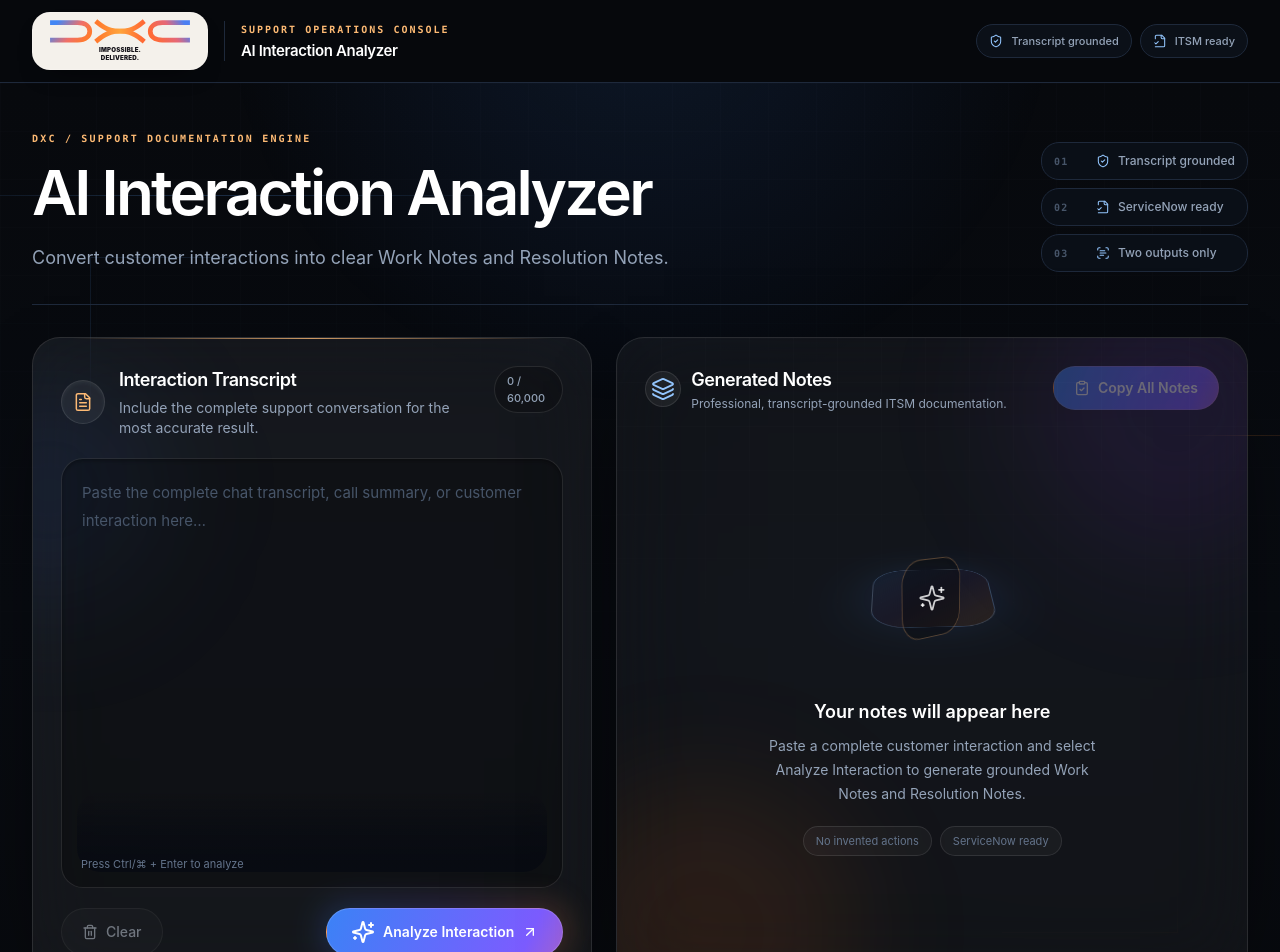
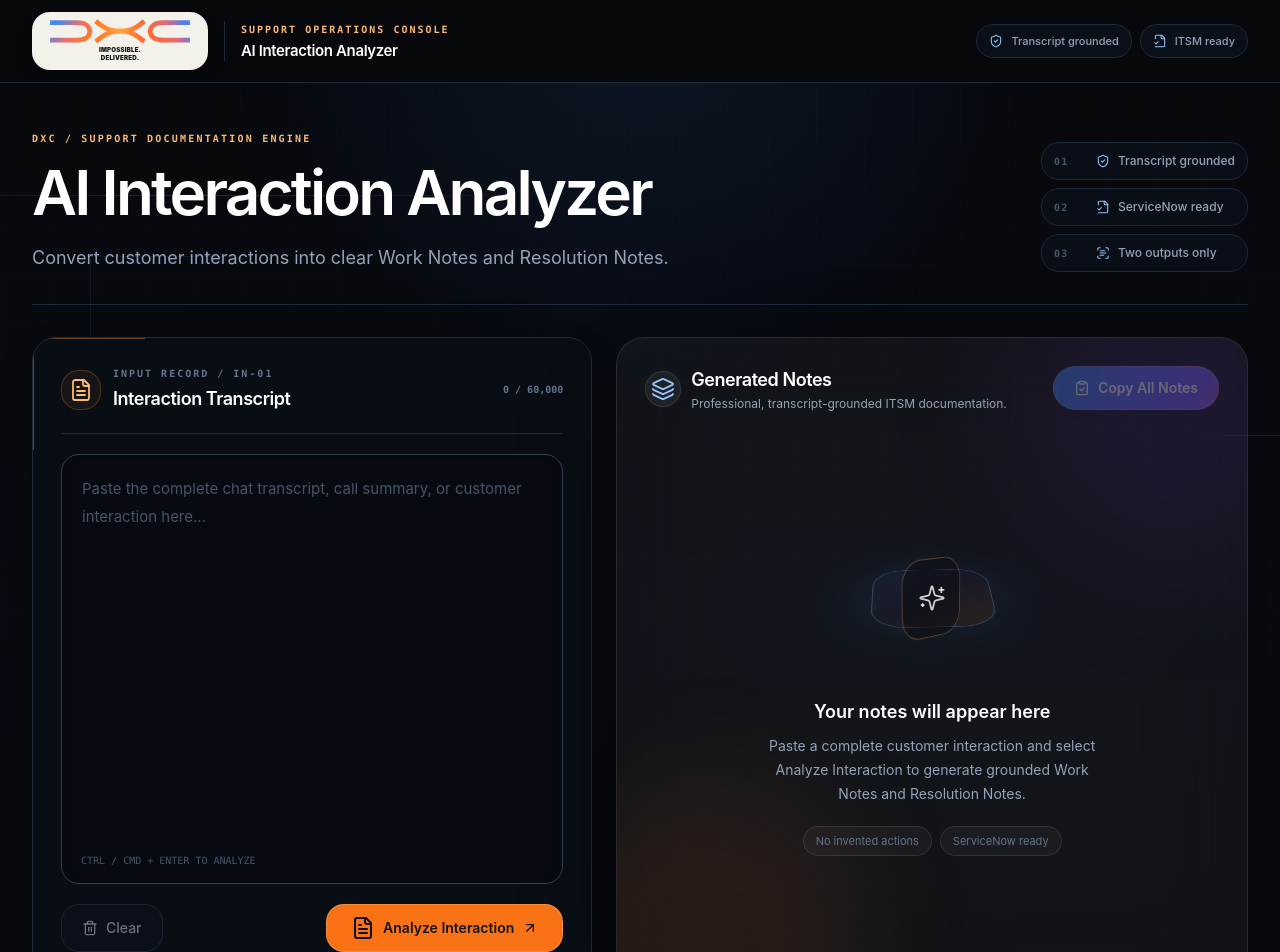
Before and after one commit to Infinity-projects-hue/DXC-Documentation-Tool, a Next.js app: page / in a window 1280 px wide. Shown: the top 952 px of the page. Built offline with nearby package versions, Linux system fonts and the light colour scheme.

Commit message:
Align transcript input with operations console

```diff
--- a/components/documentation/InputCard.tsx
+++ b/components/documentation/InputCard.tsx
@@ -1,14 +1,8 @@
 "use client";
 
 import * as React from "react";
-import { AnimatePresence, motion } from "framer-motion";
-import {
-  AlertCircle,
-  ArrowUpRight,
-  FileText,
-  Sparkles,
-  Trash2,
-} from "lucide-react";
+import { AnimatePresence, motion, useReducedMotion } from "framer-motion";
+import { AlertCircle, ArrowUpRight, FileText, LoaderCircle, Trash2 } from "lucide-react";
 import { Button } from "@/components/ui/button";
 import { Textarea } from "@/components/ui/textarea";
 import { useAppStore, type DocumentationOutput, type GenerationStep } from "@/store/useAppStore";
@@ -92,37 +86,30 @@
 
   return (
     <motion.section
-      initial={{ opacity: 0, y: 18 }}
+      initial={{ opacity: 0, y: 16 }}
       animate={{ opacity: 1, y: 0 }}
-      transition={{ duration: 0.55, ease: "easeOut" }}
-      className="relative isolate overflow-hidden rounded-[28px] border border-white/10 bg-white/[0.055] shadow-[0_32px_100px_-48px_rgba(0,0,0,0.95)] backdrop-blur-2xl"
+      transition={{ duration: 0.5, ease: "easeOut" }}
+      className="relative min-h-[640px] overflow-hidden rounded-[24px] border border-slate-800 bg-[#090d14] shadow-[0_24px_70px_-42px_rgba(0,0,0,0.95)]"
       aria-labelledby="transcript-heading"
     >
-      <div
-        aria-hidden
-        className="pointer-events-none absolute inset-x-10 top-0 h-px bg-gradient-to-r from-transparent via-orange-300/80 to-transparent"
-      />
-      <div
-        aria-hidden
-        className="pointer-events-none absolute -left-24 top-10 h-56 w-56 rounded-full bg-blue-500/10 blur-3xl"
-      />
+      <div aria-hidden className="absolute inset-0 opacity-[0.035] [background-image:linear-gradient(rgba(148,163,184,0.38)_1px,transparent_1px),linear-gradient(90deg,rgba(148,163,184,0.38)_1px,transparent_1px)] [background-size:32px_32px]" />
+      <div aria-hidden className="absolute left-0 top-0 h-28 w-px bg-orange-400/40" />
+      <div aria-hidden className="absolute left-0 top-0 h-px w-28 bg-orange-400/40" />
 
       <div className="relative z-10 flex min-h-[640px] flex-col p-5 sm:p-6 lg:p-7">
-        <div className="mb-5 flex items-start justify-between gap-4">
-          <div className="flex min-w-0 items-center gap-3.5">
-            <div className="flex h-11 w-11 shrink-0 items-center justify-center rounded-2xl border border-white/10 bg-white/[0.06] shadow-inner shadow-white/5">
-              <FileText className="h-5 w-5 text-orange-300" strokeWidth={1.8} />
+        <div className="mb-5 flex items-center justify-between gap-4 border-b border-slate-800 pb-5">
+          <div className="flex min-w-0 items-center gap-3">
+            <div className="flex h-10 w-10 shrink-0 items-center justify-center rounded-xl border border-orange-400/25 bg-orange-400/[0.06]">
+              <FileText className="h-4.5 w-4.5 text-orange-300" strokeWidth={1.8} />
             </div>
             <div className="min-w-0">
-              <h2 id="transcript-heading" className="text-base font-semibold tracking-tight text-white sm:text-lg">
+              <p className="font-mono text-[10px] font-bold uppercase tracking-[0.2em] text-slate-500">Input record / IN-01</p>
+              <h2 id="transcript-heading" className="mt-1 text-lg font-semibold tracking-tight text-white">
                 Interaction Transcript
               </h2>
-              <p className="mt-1 text-xs leading-5 text-slate-400 sm:text-sm">
-                Include the complete support conversation for the most accurate result.
-              </p>
             </div>
           </div>
-          <span className="rounded-full border border-white/10 bg-black/20 px-3 py-1.5 text-[11px] font-medium text-slate-400">
+          <span className={`font-mono text-[10px] font-semibold ${isOverLimit ? "text-rose-300" : "text-slate-500"}`}>
             {charCount.toLocaleString()} / {MAX_TRANSCRIPT_LENGTH.toLocaleString()}
           </span>
         </div>
@@ -144,15 +131,12 @@
             aria-invalid={Boolean(error)}
             aria-describedby={error ? "transcript-error" : "transcript-help"}
             placeholder="Paste the complete chat transcript, call summary, or customer interaction here…"
-            className="h-full min-h-[430px] resize-none rounded-[22px] border-white/10 bg-black/25 px-5 py-5 text-[15px] leading-7 text-slate-100 shadow-inner shadow-black/30 outline-none placeholder:text-slate-600 focus-visible:border-blue-400/60 focus-visible:ring-2 focus-visible:ring-blue-500/25 disabled:cursor-wait disabled:opacity-65"
+            className="h-full min-h-[430px] resize-none rounded-[18px] border-slate-700 bg-[#070b11] px-5 py-5 text-[15px] leading-7 text-slate-100 shadow-inner shadow-black/30 outline-none placeholder:text-slate-600 focus-visible:border-blue-400/60 focus-visible:ring-2 focus-visible:ring-blue-500/20 disabled:cursor-wait disabled:opacity-65"
             spellCheck={false}
           />
-          <div
-            aria-hidden
-            className="pointer-events-none absolute inset-x-4 bottom-4 h-20 rounded-2xl bg-gradient-to-t from-[#080b12] via-[#080b12]/70 to-transparent"
-          />
-          <p id="transcript-help" className="pointer-events-none absolute bottom-4 left-5 text-[11px] text-slate-500">
-            Press Ctrl/⌘ + Enter to analyze
+          <div aria-hidden className="pointer-events-none absolute inset-x-3 bottom-3 h-16 rounded-xl bg-gradient-to-t from-[#070b11] via-[#070b11]/85 to-transparent" />
+          <p id="transcript-help" className="pointer-events-none absolute bottom-4 left-5 font-mono text-[10px] text-slate-600">
+            CTRL / CMD + ENTER TO ANALYZE
           </p>
         </div>
 
@@ -164,7 +148,7 @@
               initial={{ opacity: 0, y: -6 }}
               animate={{ opacity: 1, y: 0 }}
               exit={{ opacity: 0, y: -6 }}
-              className="mt-4 flex items-center gap-2 rounded-2xl border border-rose-400/20 bg-rose-500/10 px-4 py-3 text-sm text-rose-200"
+              className="mt-4 flex items-center gap-2 rounded-xl border border-rose-400/25 bg-rose-500/[0.08] px-4 py-3 text-sm text-rose-200"
             >
               <AlertCircle className="h-4 w-4 shrink-0" />
               {error}
@@ -180,24 +164,7 @@
               exit={{ opacity: 0, height: 0, y: 8 }}
               className="overflow-hidden"
             >
-              <div className="mt-4 flex items-center gap-4 rounded-2xl border border-blue-400/15 bg-blue-500/[0.07] px-4 py-3.5">
-                <MiniAnalyzerOrb />
-                <div className="min-w-0 flex-1">
-                  <div className="flex items-center justify-between gap-3">
-                    <p className="truncate text-sm font-medium text-slate-100">
-                      Analyzing interaction
-                    </p>
-                    <span className="text-[11px] text-blue-300">Step {Math.min(currentStep || 1, 6)} of 6</span>
-                  </div>
-                  <div className="mt-2 h-1.5 overflow-hidden rounded-full bg-white/5">
-                    <motion.div
-                      className="h-full rounded-full bg-gradient-to-r from-blue-500 via-violet-500 to-orange-400"
-                      animate={{ width: `${(Math.min(currentStep || 1, 6) / 6) * 100}%` }}
-                      transition={{ duration: 0.45, ease: "easeOut" }}
-                    />
-                  </div>
-                </div>
-              </div>
+              <AnalysisStatus step={Math.min(currentStep || 1, 6)} />
             </motion.div>
           )}
         </AnimatePresence>
@@ -208,75 +175,56 @@
             variant="ghost"
             onClick={clearTranscript}
             disabled={isGenerating || (!transcript && !error)}
-            className="h-12 justify-center rounded-2xl border border-white/10 bg-white/[0.035] px-5 text-slate-300 hover:bg-white/[0.07] hover:text-white focus-visible:ring-2 focus-visible:ring-orange-400/50 sm:justify-start"
+            className="h-12 justify-center rounded-xl border border-slate-700 bg-[#0d131d] px-5 text-slate-300 hover:bg-[#131c28] hover:text-white focus-visible:ring-2 focus-visible:ring-blue-400/50 sm:justify-start"
           >
             <Trash2 className="h-4 w-4" />
             Clear
           </Button>
 
-          <motion.div
-            className="relative"
-            whileHover={isGenerating ? undefined : { scale: 1.015 }}
-            whileTap={isGenerating ? undefined : { scale: 0.985 }}
-          >
-            <motion.div
-              aria-hidden
-              className="pointer-events-none absolute -inset-1 rounded-[20px] bg-gradient-to-r from-blue-500 via-violet-500 to-orange-400 blur-lg"
-              animate={
-                isGenerating
-                  ? { opacity: [0.25, 0.55, 0.25], scale: [0.98, 1.03, 0.98] }
-                  : { opacity: [0.22, 0.42, 0.22] }
-              }
-              transition={{ duration: 2.8, repeat: Infinity, ease: "easeInOut" }}
-            />
           <Button
             type="button"
             onClick={() => void analyzeInteraction()}
             disabled={isGenerating || isOverLimit}
-              className="relative h-12 w-full rounded-2xl border border-white/15 bg-gradient-to-r from-blue-600 via-violet-600 to-orange-500 px-6 font-semibold text-white shadow-[0_14px_38px_-18px_rgba(99,102,241,0.9)] hover:brightness-110 focus-visible:ring-2 focus-visible:ring-orange-300/70 sm:w-auto"
+            className="h-12 w-full rounded-xl border border-orange-300/40 bg-orange-500 px-6 font-semibold text-[#111318] shadow-[0_12px_28px_-18px_rgba(249,115,22,0.8)] hover:bg-orange-400 focus-visible:ring-2 focus-visible:ring-orange-300/70 sm:w-auto"
           >
-              {isGenerating ? (
-                <MiniSpinner />
-              ) : (
-                <Sparkles className="h-4.5 w-4.5" strokeWidth={2} />
-              )}
+            {isGenerating ? <LoaderCircle className="h-4.5 w-4.5 animate-spin" /> : <FileText className="h-4.5 w-4.5" />}
             {isGenerating ? "Analyzing Interaction" : "Analyze Interaction"}
             {!isGenerating && <ArrowUpRight className="h-4 w-4" />}
           </Button>
-          </motion.div>
         </div>
       </div>
     </motion.section>
   );
 }
 
-function MiniSpinner() {
+function AnalysisStatus({ step }: { step: number }) {
+  const reduceMotion = useReducedMotion();
+
   return (
-    <span className="relative h-4 w-4" aria-hidden>
-      <span className="absolute inset-0 rounded-full border-2 border-white/25" />
-      <motion.span
-        className="absolute inset-0 rounded-full border-2 border-transparent border-t-white"
-        animate={{ rotate: 360 }}
-        transition={{ duration: 0.8, repeat: Infinity, ease: "linear" }}
+    <div className="mt-4 rounded-xl border border-blue-400/20 bg-blue-400/[0.045] px-4 py-3.5">
+      <div className="flex items-center gap-4">
+        <motion.div
+          className="flex h-9 w-9 shrink-0 items-center justify-center rounded-lg border border-blue-400/30"
+          animate={reduceMotion ? undefined : { rotate: 360 }}
+          transition={{ duration: 3.5, repeat: Infinity, ease: "linear" }}
+          aria-hidden
+        >
+          <span className="h-2 w-2 rounded-sm bg-orange-300" />
+        </motion.div>
+        <div className="min-w-0 flex-1">
+          <div className="flex items-center justify-between gap-3">
+            <p className="text-sm font-medium text-slate-100">Analyzing interaction</p>
+            <span className="font-mono text-[10px] text-blue-300">STEP {step} / 6</span>
+          </div>
+          <div className="mt-2 h-1 overflow-hidden rounded-full bg-slate-800">
+            <motion.div
+              className="h-full rounded-full bg-blue-400"
+              animate={{ width: `${(step / 6) * 100}%` }}
+              transition={{ duration: 0.4, ease: "easeOut" }}
             />
-    </span>
-  );
-}
-
-function MiniAnalyzerOrb() {
-  return (
-    <div className="relative flex h-10 w-10 shrink-0 items-center justify-center [perspective:400px]" aria-hidden>
-      <motion.span
-        className="absolute h-9 w-9 rounded-full border border-blue-300/40"
-        animate={{ rotateX: [0, 70, 0], rotateY: [0, 180, 360] }}
-        transition={{ duration: 3.4, repeat: Infinity, ease: "linear" }}
-      />
-      <motion.span
-        className="absolute h-7 w-7 rounded-full border border-orange-300/50"
-        animate={{ rotateX: [70, 0, 70], rotateZ: [0, -180, -360] }}
-        transition={{ duration: 2.8, repeat: Infinity, ease: "linear" }}
-      />
-      <span className="h-2.5 w-2.5 rounded-full bg-white shadow-[0_0_16px_rgba(255,255,255,0.9)]" />
+          </div>
+        </div>
+      </div>
     </div>
   );
 }
```
Lines whose indentation alone changed are shown as unchanged.
